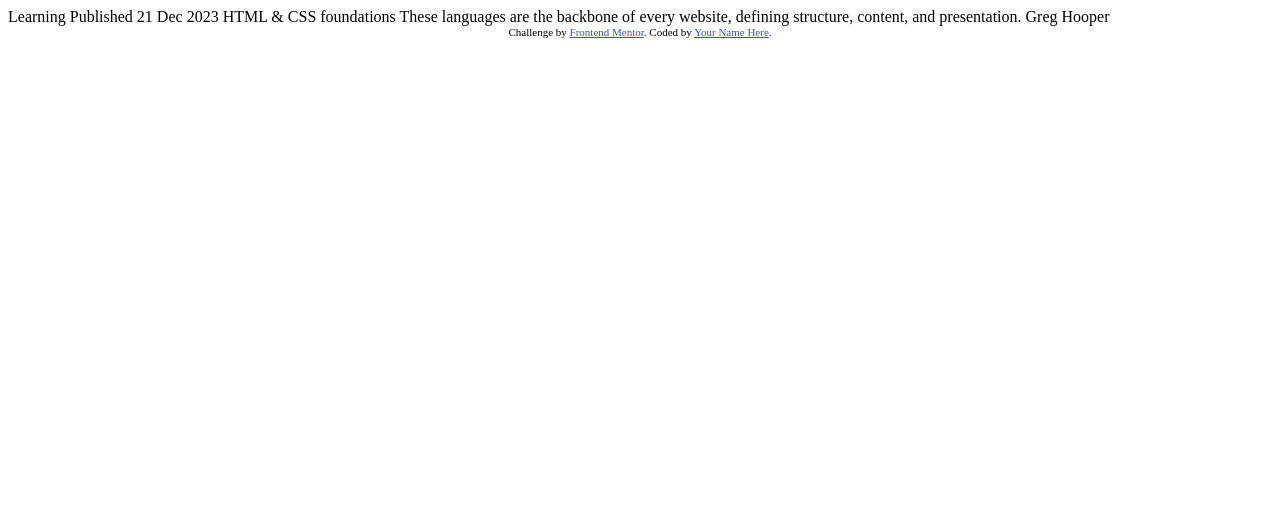
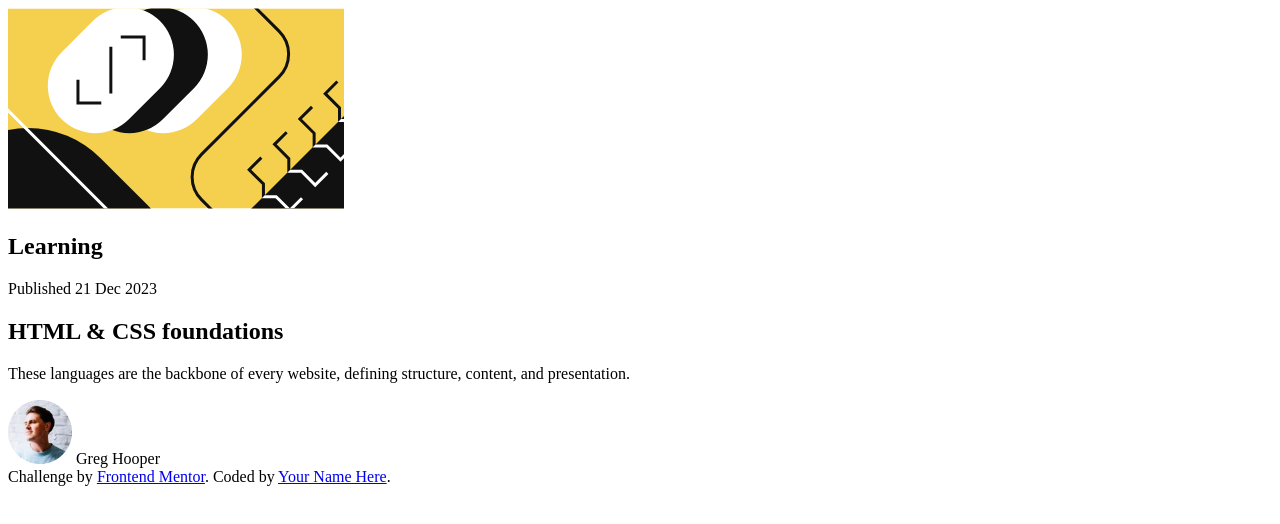
Before and after one commit to MelCode1013/blog-preview-card, a plain HTML site: page index.html in a window 1280 px wide. Drawn offline with Linux system fonts and the light colour scheme.

Commit message:
add html structure

```diff
--- a/index.html
+++ b/index.html
@@ -1,34 +1,39 @@
 <!DOCTYPE html>
 <html lang="en">
+
 <head>
   <meta charset="UTF-8">
-  <meta name="viewport" content="width=device-width, initial-scale=1.0"> <!-- displays site properly based on user's device -->
+  <meta name="viewport" content="width=device-width, initial-scale=1.0">
+  <!-- displays site properly based on user's device -->
+  <link rel="icon" type="image/png" sizes="32x32" href="./assets/images/favicon-32x32.png">
+  <title>Frontend Mentor | Blog preview card</title>
+</head>
 
-  <link rel="icon" type="image/png" sizes="32x32" href="./assets/images/favicon-32x32.png">
+<body>
+  <section class="container">
+    <img src="./assets/images/illustration-article.svg " alt="abstract geometric imagery depicting an html tag">
+    <div class="tag">
+      <h2>Learning</h2>
+    </div>
+    <div>
+      <span class="publish-date">Published 21 Dec 2023</span>
+    </div>
+    <div class="information">
+      <h1>HTML & CSS foundations</h1>
+      <p>These languages are the backbone of every website, defining structure, content, and presentation.</p>
+    </div>
+    <div class="author">
+      <img src="./assets/images/image-avatar.webp" alt="profile picture of author">
+      <span>Greg Hooper</span>
+    </div>
 
-  <title>Frontend Mentor | Blog preview card</title>
+  </section>
 
-  <!-- Feel free to remove these styles or customise in your own stylesheet 👍 -->
-  <style>
-    .attribution { font-size: 11px; text-align: center; }
-    .attribution a { color: hsl(228, 45%, 44%); }
-  </style>
-</head>
-<body>
-
-  Learning
-
-  Published 21 Dec 2023
-
-  HTML & CSS foundations
-
-  These languages are the backbone of every website, defining structure, content, and presentation.
-
-  Greg Hooper
 
   <div class="attribution">
     Challenge by <a href="https://www.frontendmentor.io?ref=challenge" target="_blank">Frontend Mentor</a>.
     Coded by <a href="#">Your Name Here</a>.
   </div>
 </body>
+
 </html>
```
